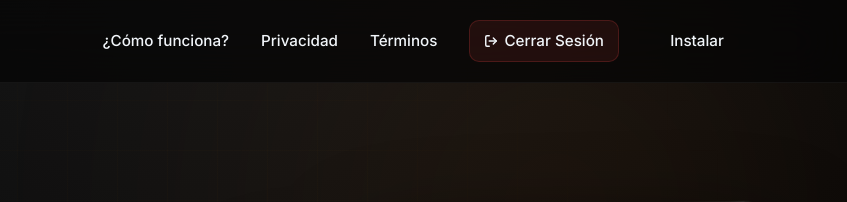
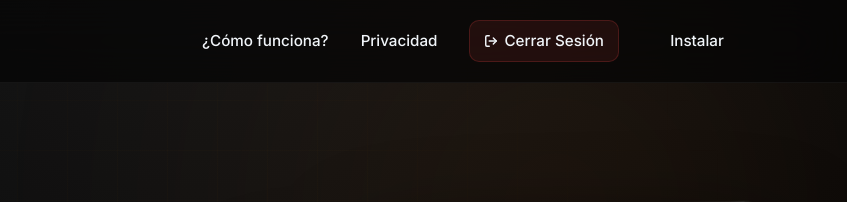
Before and after one commit to LBMStudios/monexa-flow, a browser extension: page landing/index.html in a window 1280 px wide. Shown: the top 202 px of the page, 433-1280 px from the left. Drawn offline with Linux system fonts and the light colour scheme; sample sign-in values are in the browser's storage.

Commit message:
feat: remover links de términos y soporte del menú principal

```diff
--- a/landing/index.html
+++ b/landing/index.html
@@ -74,7 +74,6 @@
             <div class="nav-links">
                 <a href="#funciona">¿Cómo funciona?</a>
                 <a href="#seguridad">Privacidad</a>
-                <a href="#terminos">Términos</a>
                 <a id="nav-admin-link" href="#admin-section" style="display: none; color: var(--primary); font-weight: 700;">Control Usuarios</a>
                 <a href="#" id="logout-btn" class="btn-logout-nav">
                     <svg width="14" height="14" viewBox="0 0 24 24" fill="none" stroke="currentColor" stroke-width="2.5" stroke-linecap="round" stroke-linejoin="round"><path d="M9 21H5a2 2 0 0 1-2-2V5a2 2 0 0 1 2-2h4"></path><polyline points="16 17 21 12 16 7"></polyline><line x1="21" y1="12" x2="9" y2="12"></line></svg>
```
